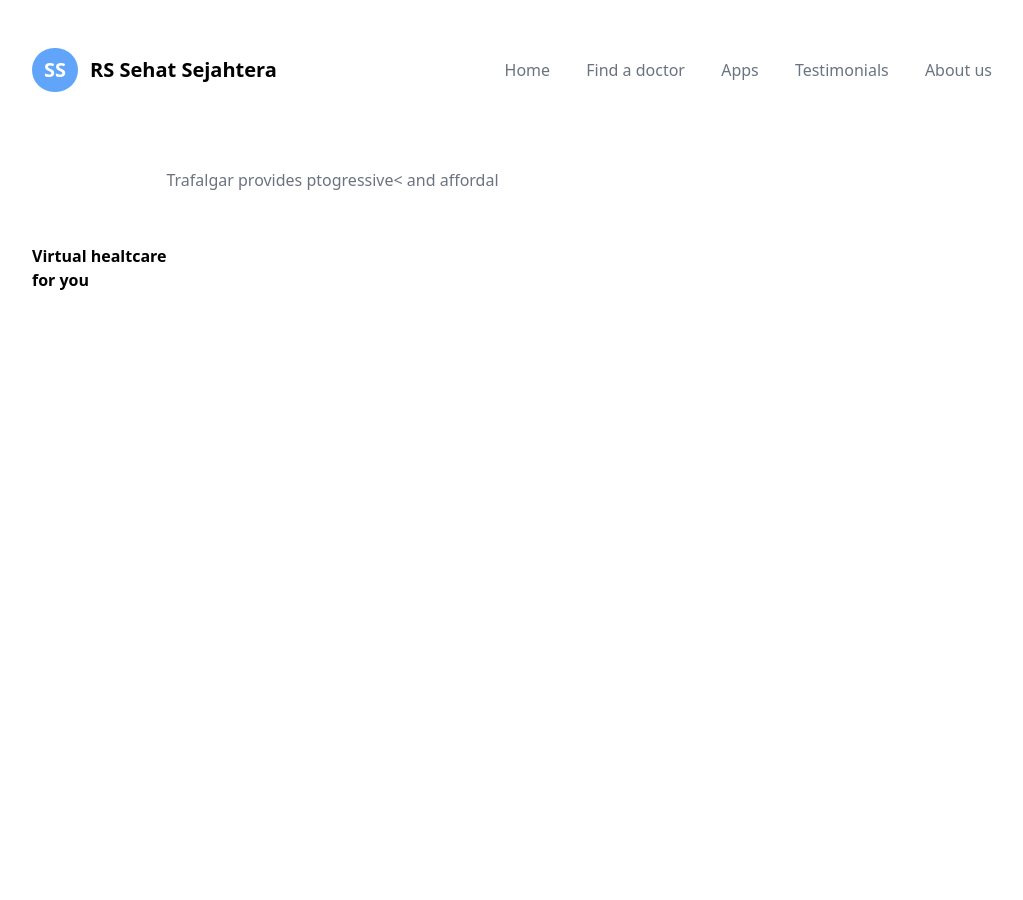
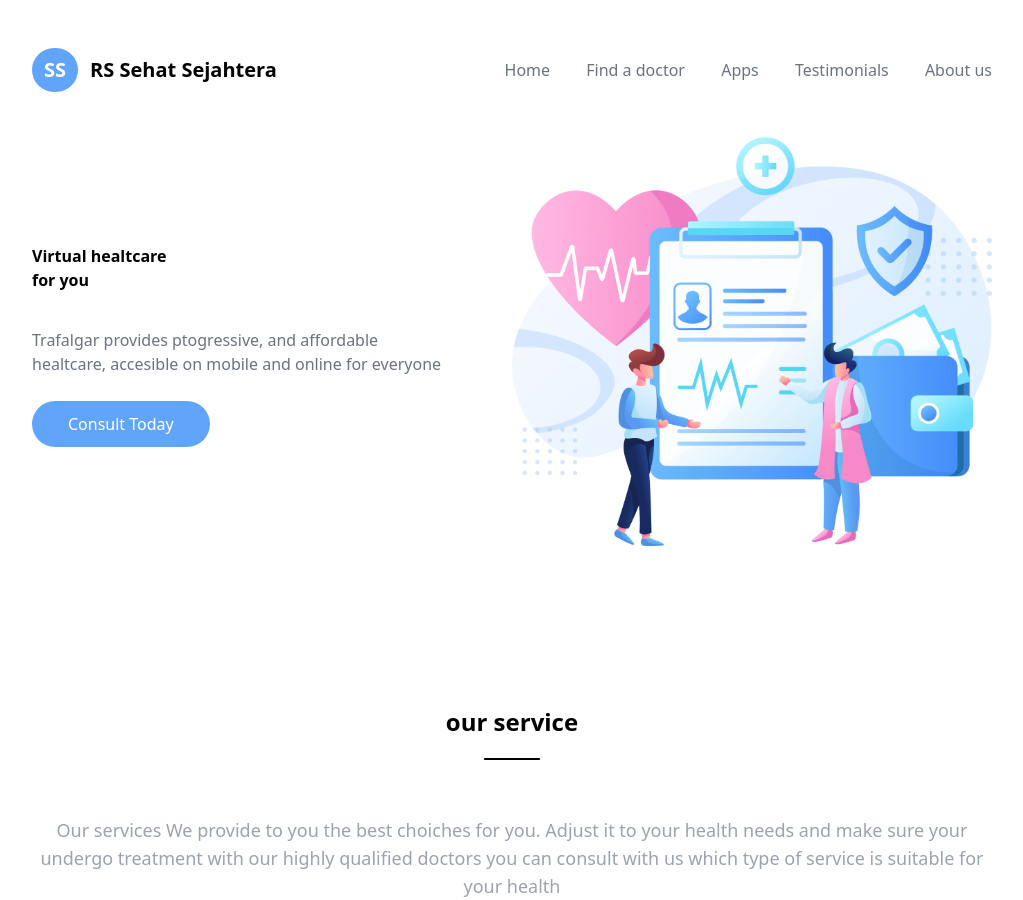
Before and after one commit to veraapipah/healthcare, a plain HTML site: page index.html in a window 1280 px wide. Shown: the whole page, without its empty margins (128-1151 px from the left). Before the commit the page ends 800 px from the top, so only its background shows below. Drawn offline with nearby package versions, Linux system fonts and the light colour scheme.

Commit message:
healtcare

```diff
--- a/index.html
+++ b/index.html
@@ -24,8 +24,28 @@
     </nav>
 
     <div class="flex mx-40 mt-10">
-        <h1 class="text 4-1 font-semibold mt-28">Virtual healtcare<br>for you</h1>
-        <h2 class="text-gray-500 my-9">Trafalgar provides ptogressive< and affordal</h2>
+        <div class="w-1/2">
+            <h1 class="text 4-1 font-semibold mt-28">Virtual healtcare<br>for you</h1>
+            <h2 class="text-gray-500 my-9">Trafalgar provides ptogressive, and affordable<br>
+                healtcare, accesible on mobile and online for everyone</h2>
+            <a href="#" class="bg-blue-400 px-9 py-3 rounded-full text-white">Consult Today</a>
+        </div>
+
+       <div class="w-1/2">
+        <img src="hero1.png" alt="">
+       </div>
     </div>
+
+    <div>
+        <div class="text-2xl font-semibold mt-40 text-center divide-y-2">our service</div>
+        <div class="flex justify-center mt-5">
+            <img src="rectangle2.png" alt="">
+        </div>
+        <p class="text-lg text-center mx-40 mt-14 text-gray-400">Our services
+            We provide to you the best choiches for you. Adjust it to your health needs and make sure your undergo treatment with our highly qualified doctors you can consult with us which
+            type of service is suitable for your health </p>
+    </div>
+
+
 </body>
 </html>
```
Also changed, not shown: Hero1.png (added), rectangle2.png (added).
